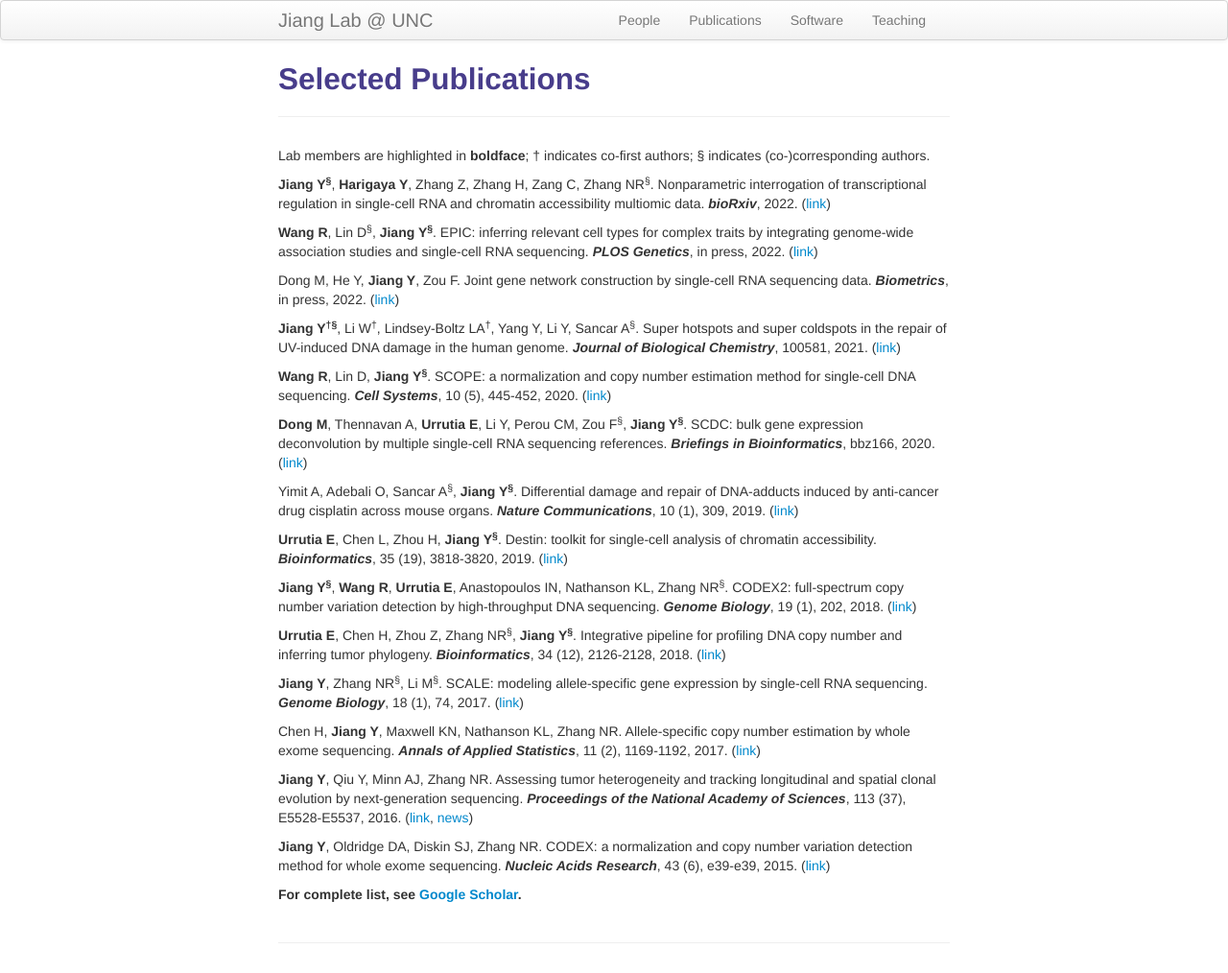
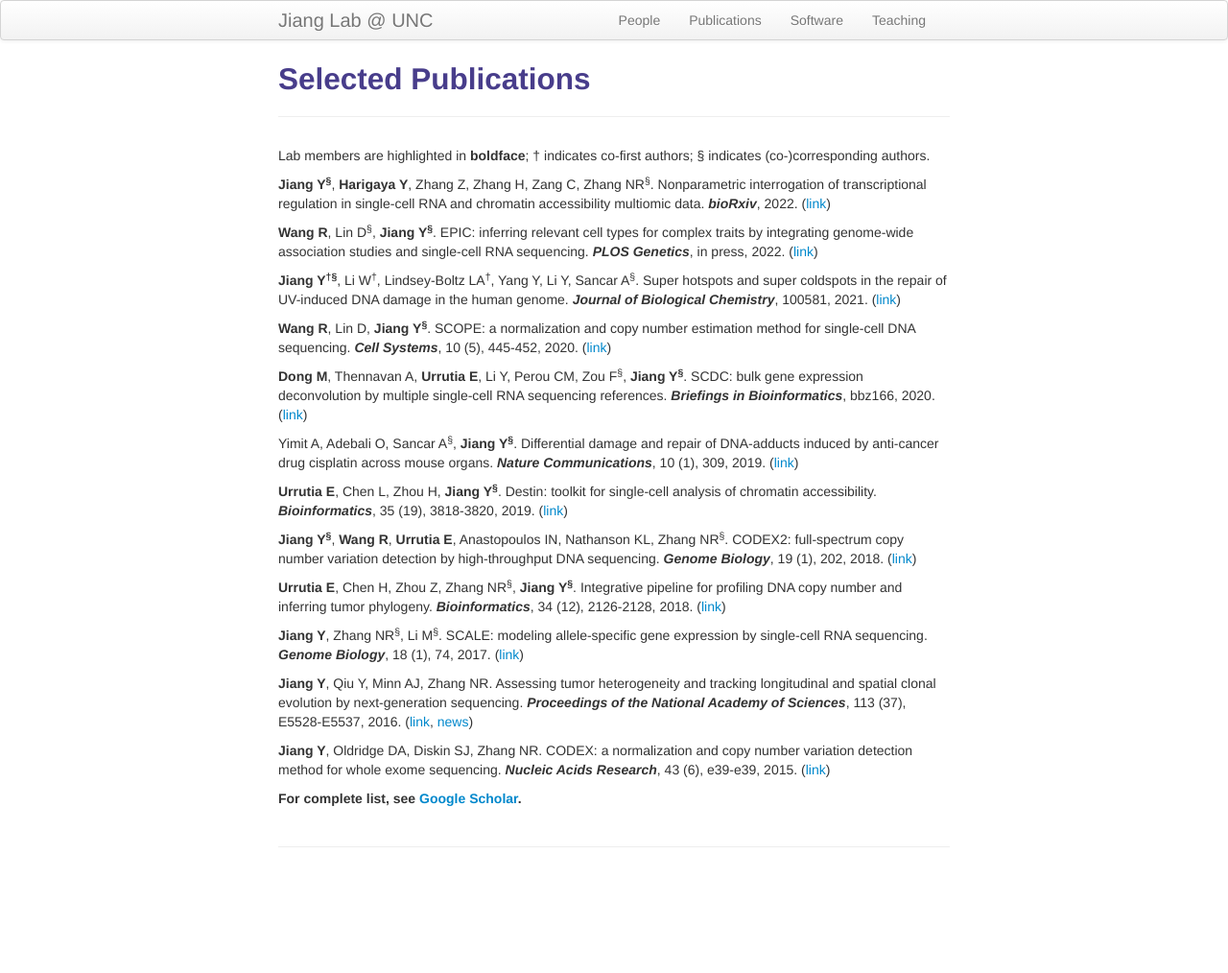
Before and after one commit to yuchaojiang/yuchaojiang.github.io, a Jekyll site: the page built from pages/pubs.md, in a window 1280 px wide. Shown: the whole page at 96% size. Built offline with Jekyll 4.4.1, drawn with Linux system fonts in a browser that asks for light colours; after the commit the page ends 914 px from its top, so only the background shows below that.

Commit message:
Update pubs.md

```diff
--- a/pages/pubs.md
+++ b/pages/pubs.md
@@ -9,8 +9,6 @@ Lab members are highlighted in **boldface**; &dagger; indicates co-first authors
 **Jiang Y<sup>&sect;</sup>**, **Harigaya Y**, Zhang Z, Zhang H, Zang C, Zhang NR<sup>&sect;</sup>. Nonparametric interrogation of transcriptional regulation in single-cell RNA and chromatin accessibility multiomic data. ***bioRxiv***, 2022. ([link](https://www.biorxiv.org/content/10.1101/2021.09.22.461437v2))
 
 **Wang R**, Lin D<sup>&sect;</sup>, **Jiang Y<sup>&sect;</sup>**. EPIC: inferring relevant cell types for complex traits by integrating genome-wide association studies and single-cell RNA sequencing. ***PLOS Genetics***, in press, 2022. ([link](https://www.biorxiv.org/content/10.1101/2021.06.09.447805v2))
-
-Dong M, He Y, **Jiang Y**, Zou F. Joint gene network construction by single-cell RNA sequencing data. ***Biometrics***, in press, 2022. ([link](https://www.biorxiv.org/content/10.1101/2021.07.14.452387v1))
 
 **Jiang Y<sup>&dagger;</sup><sup>&sect;</sup>**, Li W<sup>&dagger;</sup>, Lindsey-Boltz LA<sup>&dagger;</sup>, Yang Y, Li Y, Sancar A<sup>&sect;</sup>. Super hotspots and super coldspots in the repair of UV-induced DNA damage in the human genome. ***Journal of Biological Chemistry***, 100581, 2021. ([link](https://www.sciencedirect.com/science/article/pii/S0021925821003616?via%3Dihub))
 
@@ -28,8 +26,6 @@ Yimit A, Adebali O, Sancar A<sup>&sect;</sup>, **Jiang Y<sup>&sect;</sup>**. Dif
 
 **Jiang Y**, Zhang NR<sup>&sect;</sup>, Li M<sup>&sect;</sup>. SCALE: modeling allele-specific gene expression by single-cell RNA sequencing. ***Genome Biology***, 18 (1), 74, 2017. ([link](https://genomebiology.biomedcentral.com/articles/10.1186/s13059-017-1200-8))
 
-Chen H, **Jiang Y**, Maxwell KN, Nathanson KL, Zhang NR. Allele-specific copy number estimation by whole exome sequencing. ***Annals of Applied Statistics***, 11 (2), 1169-1192, 2017. ([link](http://projecteuclid.org/euclid.aoas/1500537739))
-
 **Jiang Y**, Qiu Y, Minn AJ, Zhang NR. Assessing tumor heterogeneity and tracking longitudinal and spatial clonal evolution by next-generation sequencing. ***Proceedings of the National Academy of Sciences***, 113 (37), E5528-E5537, 2016. ([link](http://www.pnas.org/content/113/37/E5528), [news](http://www.uphs.upenn.edu/news/News_Releases/2016/09/jiang/))
 
 **Jiang Y**, Oldridge DA, Diskin SJ, Zhang NR. CODEX: a normalization and copy number variation detection method for whole exome sequencing. ***Nucleic Acids Research***, 43 (6), e39-e39, 2015. ([link](https://academic.oup.com/nar/article-lookup/doi/10.1093/nar/gku1363))
```
